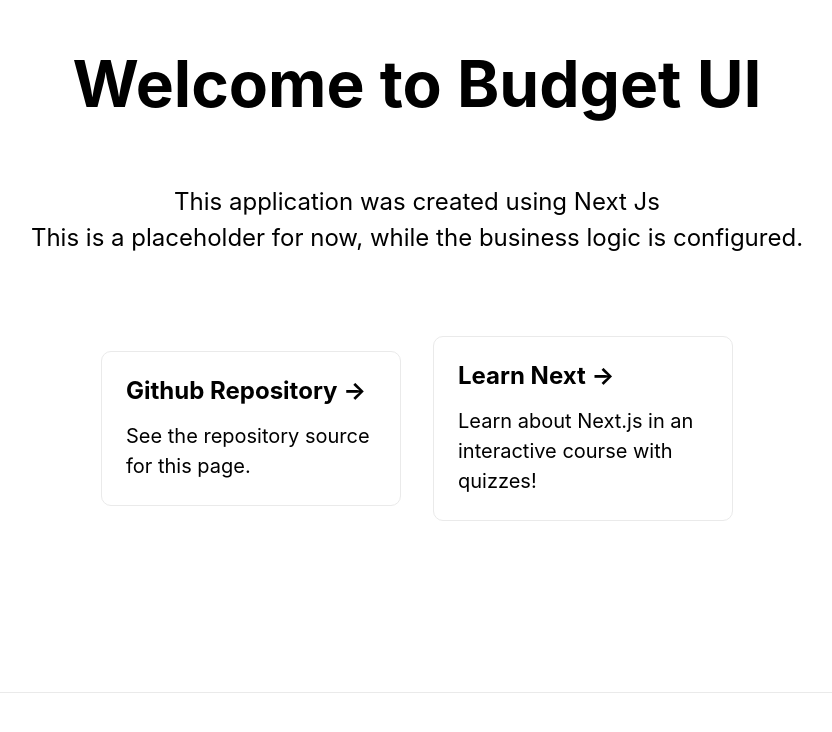
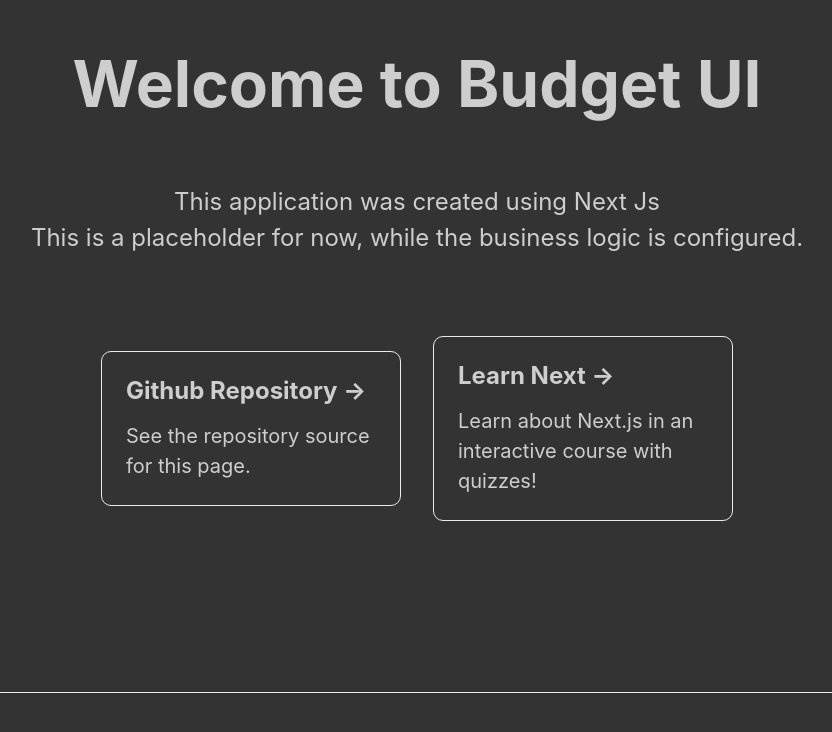
Before and after one commit to ryanjwise/budget, a Next.js app: page / in a window 1280 px wide. Shown: the part 108-840 px from the top of the page, without its empty margins (223-1055 px from the left). Built offline with nearby package versions, Linux system fonts and the light colour scheme.

Commit message:
Make Darkmode
Not permanent settings,
but I work on this at night time and its my project.

```diff
--- a/styles/globals.css
+++ b/styles/globals.css
@@ -4,6 +4,8 @@
   margin: 0;
   font-family: -apple-system, BlinkMacSystemFont, Segoe UI, Roboto, Oxygen,
     Ubuntu, Cantarell, Fira Sans, Droid Sans, Helvetica Neue, sans-serif;
+    background-color: rgb(51, 51, 51);
+    color: rgb(206, 206, 206);
 }
 
 a {
```
